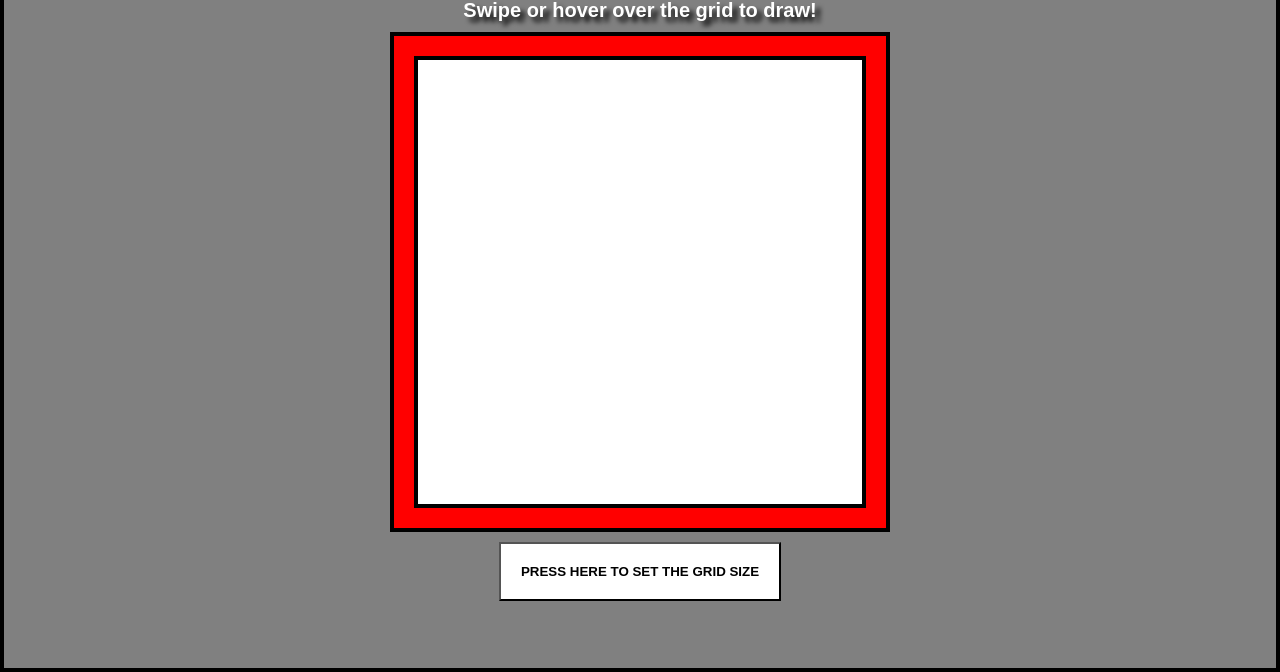
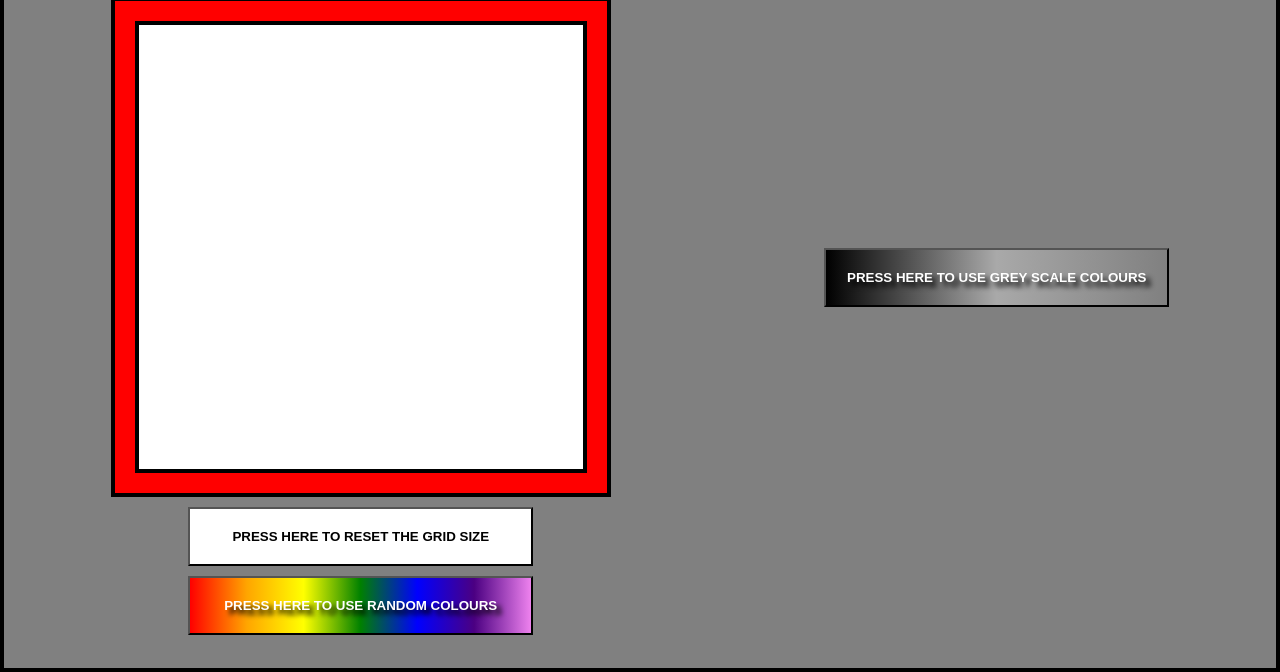
Before and after one commit to MBChB-Dev/etch-a-sketch, a plain HTML site: page index.html in a window 1280 px wide. Shown: the part 128-800 px from the top of the page. Drawn offline with Linux system fonts and the light colour scheme.

Commit message:
Add new button for colour options

```diff
--- a/index.html
+++ b/index.html
@@ -15,6 +15,8 @@
 
         </div>
     </div>
-    <button class="sizeButton">Press here to set the grid size</button>
+    <button class="button sizeButton">Press here to reset the grid size</button>
+    <button class="button colourButton">Press here to use random colours</button>
+    <button class="button greyScaleButton">Press here to use grey scale colours</button>
 </body>
 </html>
--- a/styles.css
+++ b/styles.css
@@ -37,13 +37,29 @@ body {
     flex-grow: 1;
 }
 
-.sizeButton {
+.button {
     text-transform: uppercase;
     background-color: white;
     padding: 20px;
     font-weight: bold;
     margin-top: 10px;
     display: block;
+    width: 345px;
+    white-space: normal;
+}
+
+.colourButton {
+    background: linear-gradient(to left,
+    violet, indigo, blue, green, yellow, orange, red);
+    color: white;
+    text-shadow: 5px 5px 5px black;
+}
+
+.greyScaleButton {
+    background: linear-gradient(to left,
+    grey, darkgrey, black);
+    color: white;
+    text-shadow: 5px 5px 5px black;
 }
 
 h1 {
```
